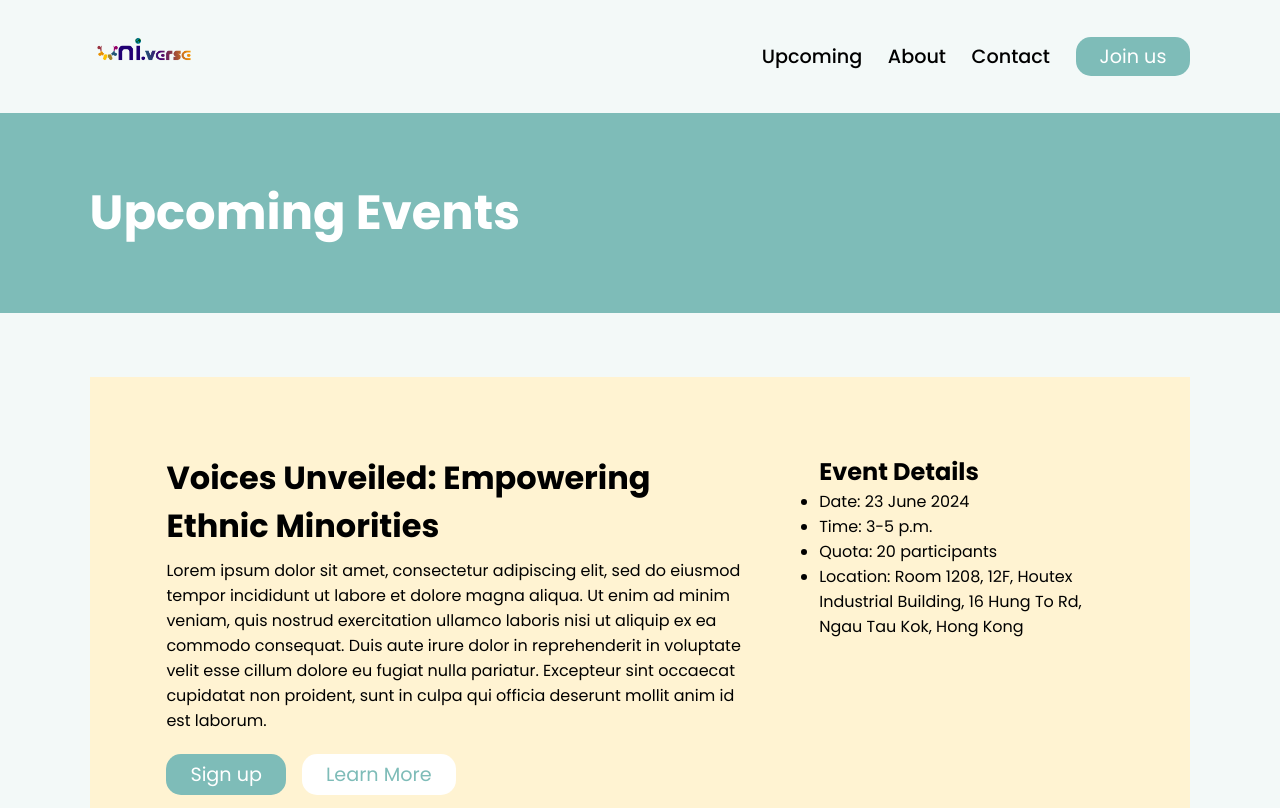
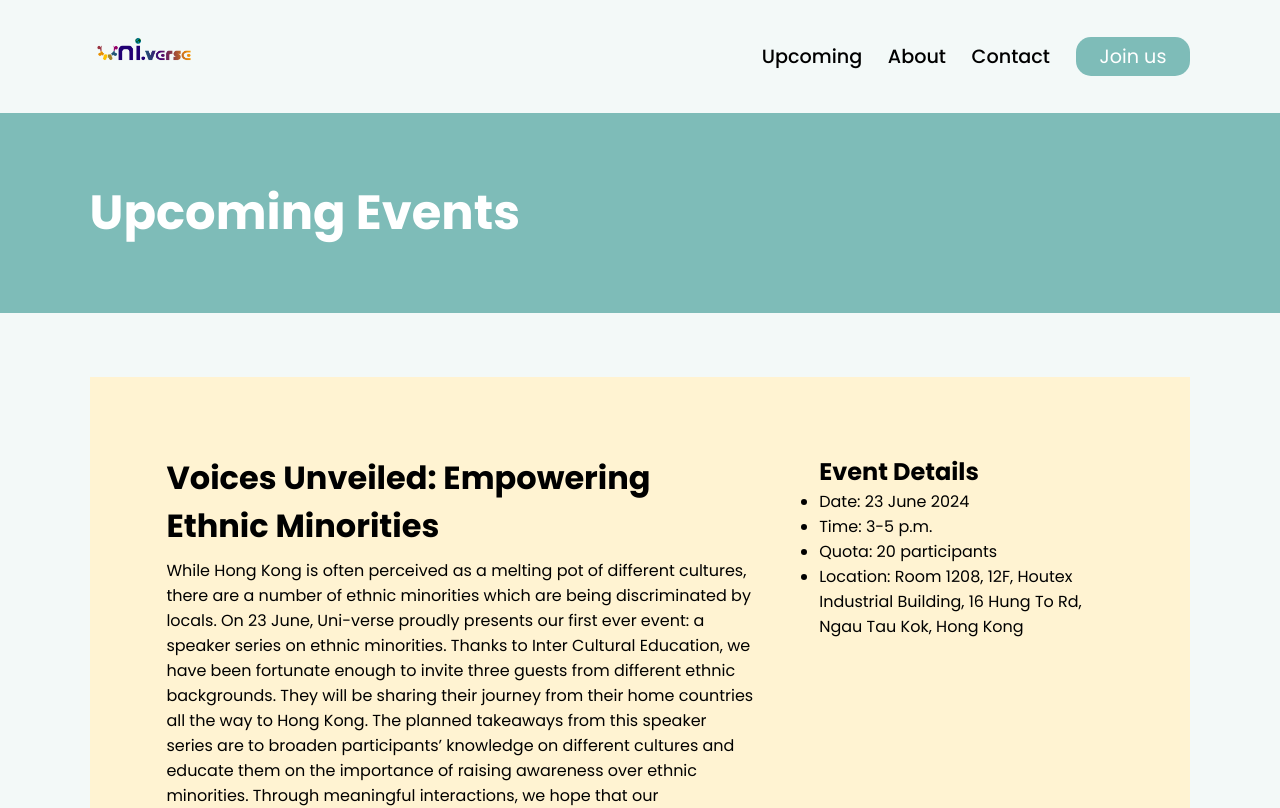
Before and after one commit to Owen-Tam/uni-verse, a Nuxt app: page /upcoming in a window 1280 px wide. Shown: the top 808 px of the page. Built offline with nearby package versions, Linux system fonts and the light colour scheme.

Commit message:
Add event description

```diff
--- a/pages/upcoming.vue
+++ b/pages/upcoming.vue
@@ -23,7 +23,7 @@ const events = [
   {
     name: "Voices Unveiled: Empowering Ethnic Minorities",
     description:
-      "Lorem ipsum dolor sit amet, consectetur adipiscing elit, sed do eiusmod tempor incididunt ut labore et dolore magna aliqua. Ut enim ad minim veniam, quis nostrud exercitation ullamco laboris nisi ut aliquip ex ea commodo consequat. Duis aute irure dolor in reprehenderit in voluptate velit esse cillum dolore eu fugiat nulla pariatur. Excepteur sint occaecat cupidatat non proident, sunt in culpa qui officia deserunt mollit anim id est laborum.",
+      "While Hong Kong is often perceived as a melting pot of different cultures, there are a number of ethnic minorities which are being discriminated by locals. On 23 June, Uni-verse proudly presents our first ever event: a speaker series on ethnic minorities. Thanks to Inter Cultural Education, we have been fortunate enough to invite three guests from different ethnic backgrounds. They will be sharing their journey from their home countries all the way to Hong Kong.                      The planned takeaways from this speaker series are to broaden participants’ knowledge on different cultures and educate them on the importance of raising awareness over ethnic minorities. Through meaningful interactions, we hope that our participants would realise that ethnic minorities and locals have a lot in common and do not deserve to be discriminated.                                                                            Join us for a educational and relaxing afternoon, where we will be interacting with our guests, playing a range of ice-breakers and enjoying complimentary snacks and drinks.",
     regLink: "https://forms.gle/AAG8a96L6VyomckG9",
     infoLink:
       "https://drive.google.com/file/d/10IHwM0Wu7BHRjacj-wWTSY3Cpk1FTxON/view?usp=sharing",
```
